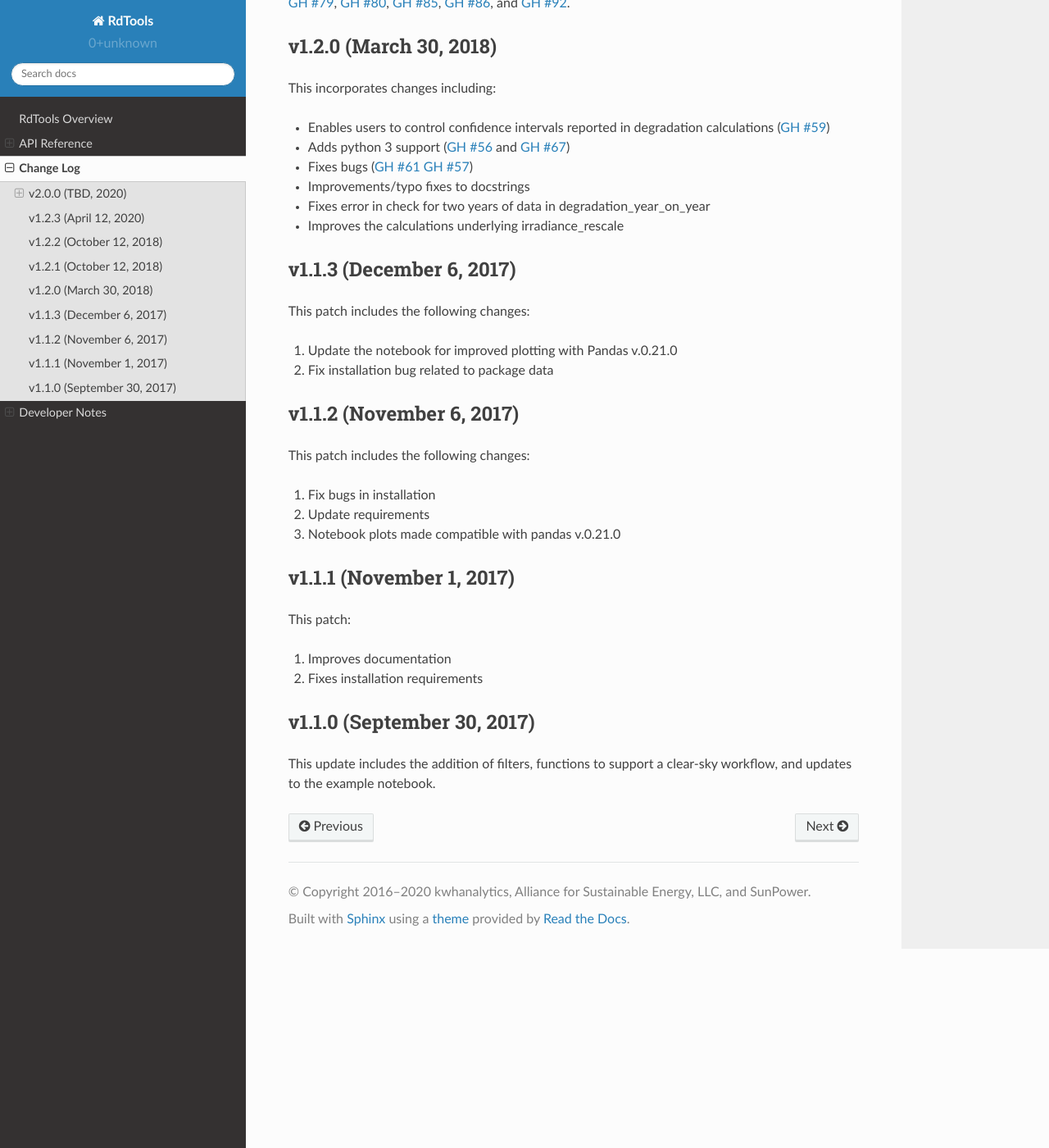
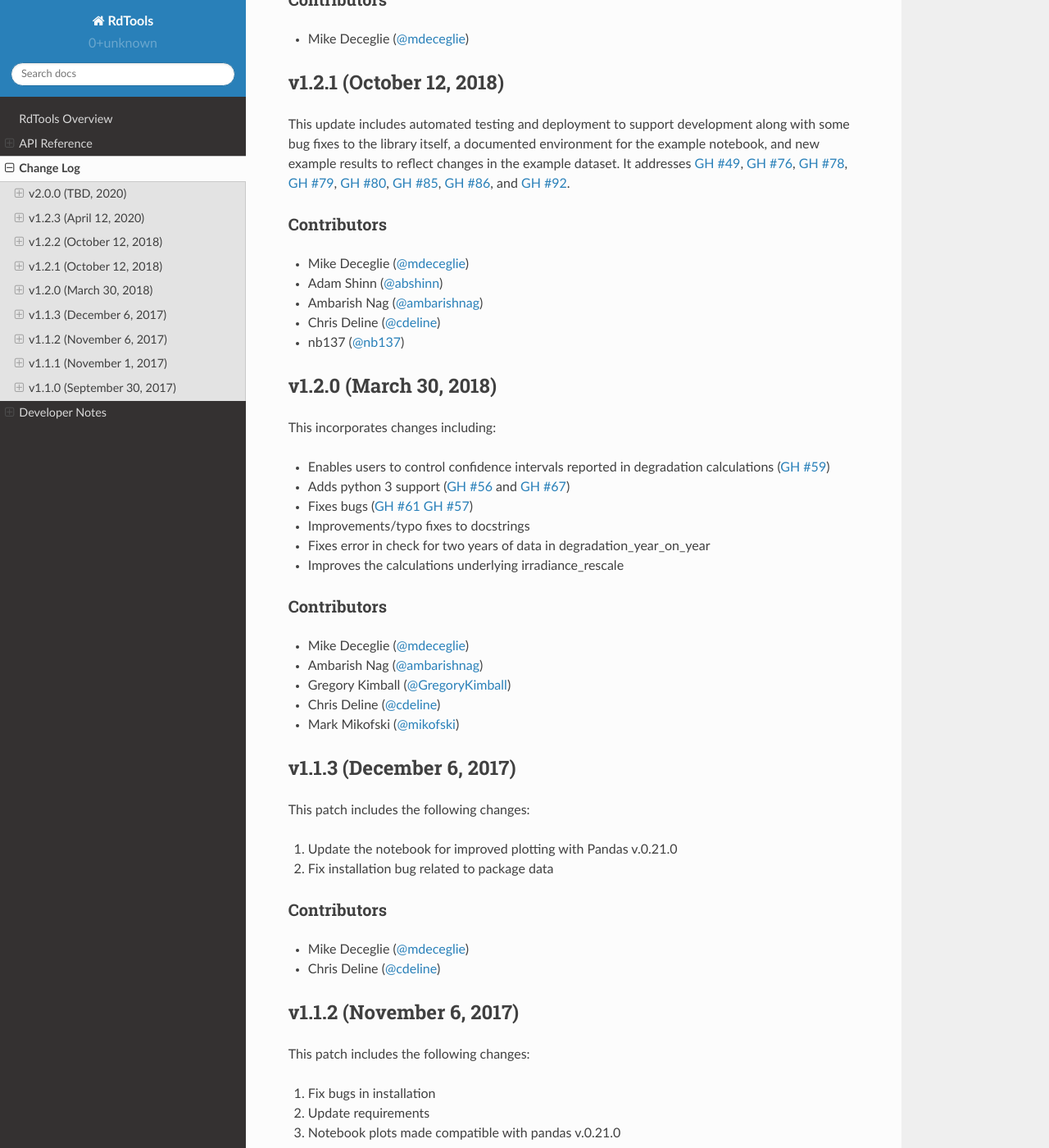
Before and after one commit to NREL/rdtools, a Sphinx documentation site: the page built from docs/sphinx/source/changelog.rst, in a window 1280 px wide and 1400 px high, scrolled down 2843 px. Shown: the whole window at 82% size. Built offline with Sphinx 7.4.7 and the Read the Docs theme 2.0.0, drawn with Linux system fonts in a browser that asks for light colours; pages that are not in the unit, such as notebooks, are missing from menus; some of the changed text lies outside the part shown.

Commit message:
Update contributors

```diff
--- a/docs/sphinx/source/changelog/pre_2.0.0.rst
+++ b/docs/sphinx/source/changelog/pre_2.0.0.rst
@@ -7,12 +7,20 @@ v1.2.3 (April 12, 2020)
 - Versioneer bug fix
 - Licence update
 
+Contributors
+------------
+* Mike Deceglie (:ghuser:`mdeceglie`)
+
 
 *************************
 v1.2.2 (October 12, 2018)
 *************************
 
 Patch that adds author email to enable pypi deployment
+
+Contributors
+------------
+* Mike Deceglie (:ghuser:`mdeceglie`)
 
 
 *************************
@@ -24,6 +32,14 @@ along with some bug fixes to the library itself, a documented environment for
 the example notebook, and new example results to reflect changes in the example
 dataset. It addresses :issue:`49`, :issue:`76`, :issue:`78`, :issue:`79`,
 :issue:`80`, :issue:`85`, :issue:`86`, and :issue:`92`.
+
+Contributors
+------------
+* Mike Deceglie (:ghuser:`mdeceglie`)
+* Adam Shinn (:ghuser:`abshinn`)
+* Ambarish Nag (:ghuser:`ambarishnag`)
+* Chris Deline (:ghuser:`cdeline`)
+* nb137 (:ghuser:`nb137`)
 
 
 ***********************
@@ -39,6 +55,14 @@ This incorporates changes including:
 - Fixes error in check for two years of data in degradation_year_on_year
 - Improves the calculations underlying irradiance_rescale
 
+Contributors
+------------
+* Mike Deceglie (:ghuser:`mdeceglie`)
+* Ambarish Nag (:ghuser:`ambarishnag`)
+* Gregory Kimball (:ghuser:`GregoryKimball`)
+* Chris Deline (:ghuser:`cdeline`)
+* Mark Mikofski (:ghuser:`mikofski`)
+
 
 *************************
 v1.1.3 (December 6, 2017)
@@ -48,6 +72,11 @@ This patch includes the following changes:
 
 1. Update the notebook for improved plotting with Pandas v.0.21.0
 2. Fix installation bug related to package data
+
+Contributors
+------------
+* Mike Deceglie (:ghuser:`mdeceglie`)
+* Chris Deline (:ghuser:`cdeline`)
 
 
 *************************
@@ -60,6 +89,10 @@ This patch includes the following changes:
 2. Update requirements
 3. Notebook plots made compatible with pandas v.0.21.0
 
+Contributors
+------------
+* Mike Deceglie (:ghuser:`mdeceglie`)
+
 
 *************************
 v1.1.1 (November 1, 2017)
@@ -70,6 +103,12 @@ This patch:
 1. Improves documentation
 2. Fixes installation requirements
 
+Contributors
+------------
+* Mike Deceglie (:ghuser:`mdeceglie`)
+* Adam Shinn (:ghuser:`abshinn`)
+* Chris Deline (:ghuser:`cdeline`)
+
 
 ***************************
 v1.1.0 (September 30, 2017)
@@ -77,3 +116,12 @@ v1.1.0 (September 30, 2017)
 
 This update includes the addition of filters, functions to support a clear-sky
 workflow, and updates to the example notebook.
+
+Contributors
+------------
+* Mike Deceglie (:ghuser:`mdeceglie`)
+* Adam Shinn (:ghuser:`abshinn`)
+* Ambarish Nag (:ghuser:`ambarishnag`)
+* Gregory Kimball (:ghuser:`GregoryKimball`)
+* Chris Deline (:ghuser:`cdeline`)
+* Jiyang Yan (:ghuser:`yjy1663`)
--- a/docs/sphinx/source/changelog/v2.0.0.rst
+++ b/docs/sphinx/source/changelog/v2.0.0.rst
@@ -106,3 +106,4 @@ Contributors
 * Mike Deceglie (:ghuser:`mdeceglie`)
 * Kevin Anderson (:ghuser:`kanderso-nrel`)
 * Chris Deline (:ghuser:`cdeline`)
+* Will Vining (:ghuser:`wfvining`)
```
